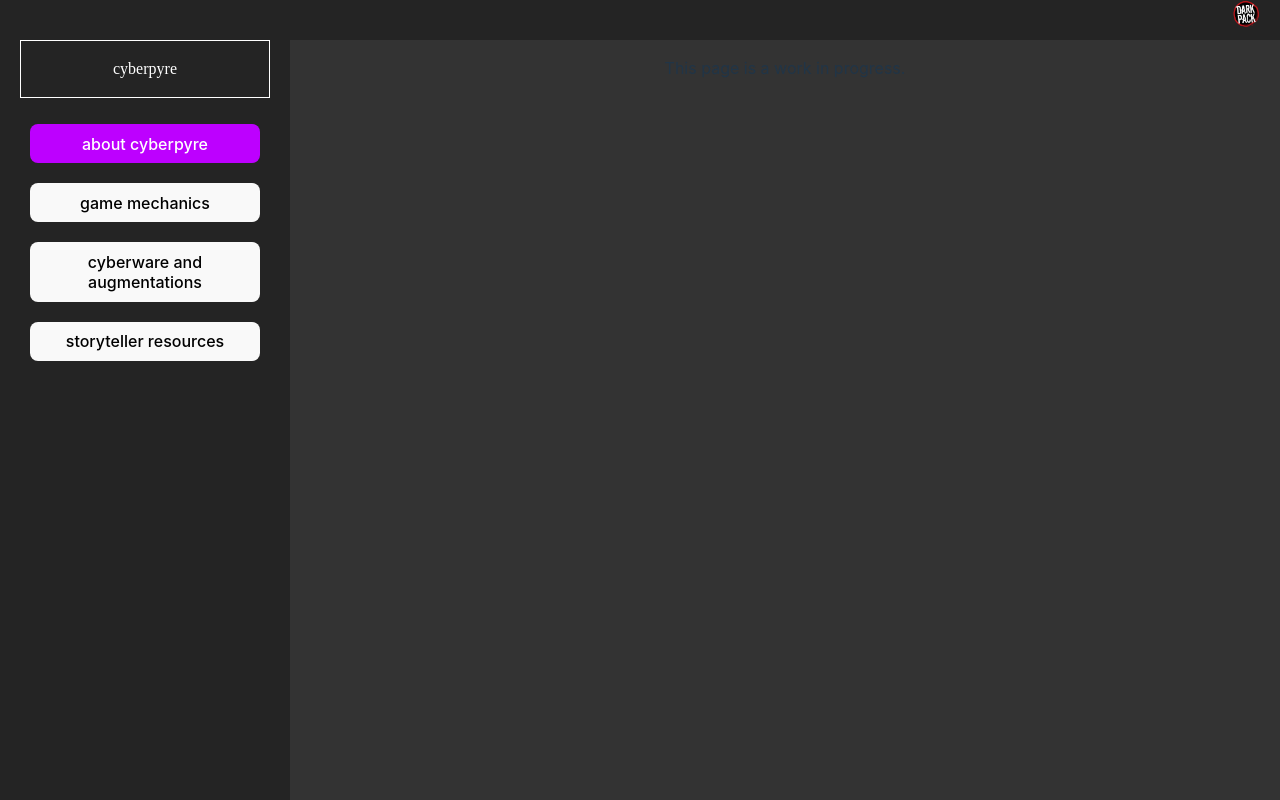
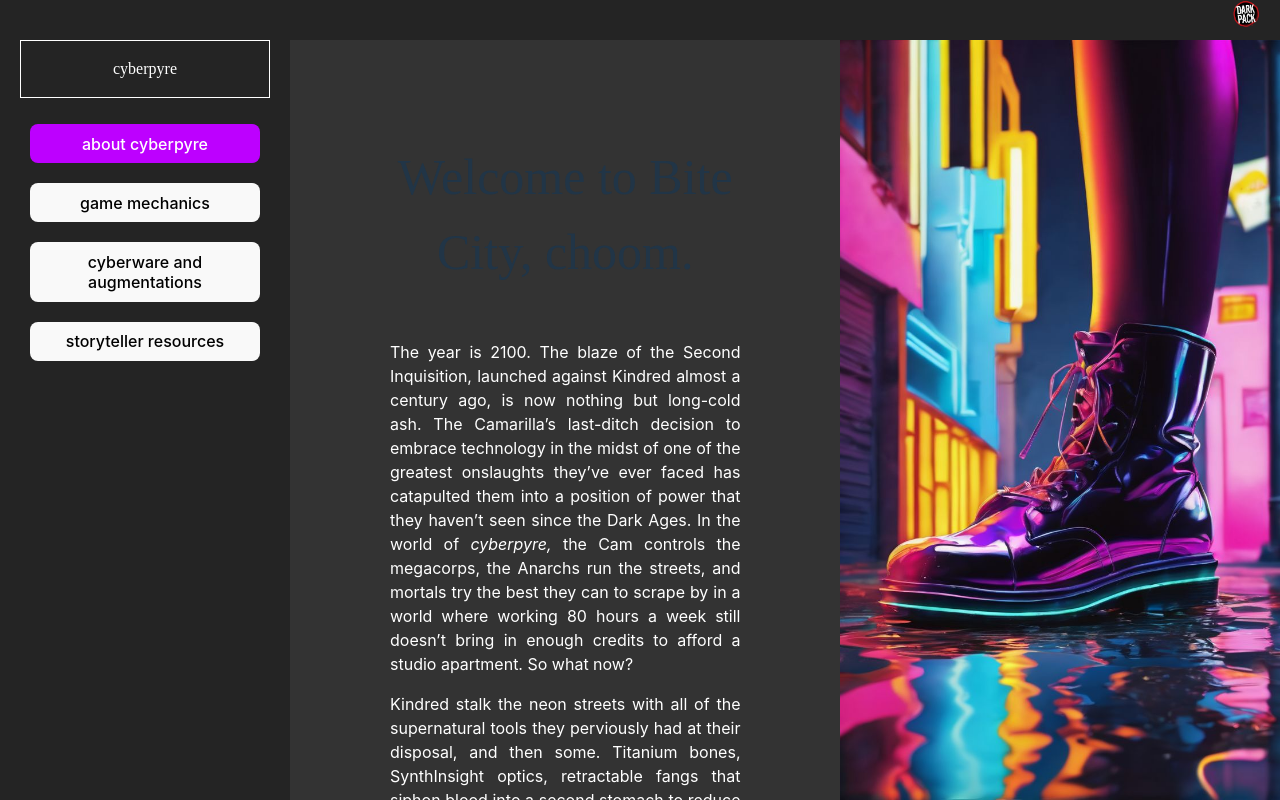
Before and after one commit to qpgdev/cyberpyre, a React (Vite) app: page /about-cyberpyre/kindred-in-the-future in a window 1280 px wide. Built offline with nearby package versions, Linux system fonts and the light colour scheme; the HTML template or start-up script is replaced by a standard one; a web font is replaced by a local one.

Commit message:
Added KindredInTheFutureComponent back to about-cyberpyre tab dropdown, fixed nested <p> error in SupportTheProject component

```diff
--- a/src/components/about-cyberpyre-pages/KindredInTheFuture.tsx
+++ b/src/components/about-cyberpyre-pages/KindredInTheFuture.tsx
@@ -1,11 +1,64 @@
 import "../../App.css";
+import boot from "../../assets/neon-boot.png";
 
 function KindredInTheFuture() {
   return (
-    <div>
-      <p>This page is a work in progress.</p>
+    <div className="scrollable-div" style={{ maxHeight: "95vh" }}>
+      <div style={{ display: "flex" }}>
+        <div
+          style={{
+            marginTop: "50px",
+            marginLeft: "100px",
+            marginRight: "100px",
+            justifyContent: "center",
+          }}
+        >
+          <p
+            className="setting-the-scene-title"
+            style={{ fontFamily: "Orbitron", fontSize: "50px" }}
+          >
+            Welcome to Bite City, choom.
+          </p>
+          <p className="game-mechanics-text">
+            The year is 2100. The blaze of the Second Inquisition, launched
+            against Kindred almost a century ago, is now nothing but long-cold
+            ash. The Camarilla’s last-ditch decision to embrace technology in
+            the midst of one of the greatest onslaughts they’ve ever faced has
+            catapulted them into a position of power that they haven’t seen
+            since the Dark Ages. In the world of <em>cyberpyre,</em> the Cam
+            controls the megacorps, the Anarchs run the streets, and mortals try
+            the best they can to scrape by in a world where working 80 hours a
+            week still doesn’t bring in enough credits to afford a studio
+            apartment. So what now?
+          </p>
+          <p className="game-mechanics-text">
+            Kindred stalk the neon streets with all of the supernatural tools
+            they perviously had at their disposal, and then some. Titanium
+            bones, SynthInsight optics, retractable fangs that siphon blood into
+            a second stomach to reduce your hunger... with the parallel
+            advancements in cybernetics in Blood Sorcery, the possibilities for
+            augmentations are endless. That being said, mortals have gotten
+            pretty creative with cyberware on their own. It's harder to puncture
+            the flesh when someone has subdermal armor implants...
+          </p>
+          <p className="game-mechanics-text">
+            <em>cyberpyre</em> is an unofficial supplement for Vampire: the
+            Masquerade - 5th Edition, a tabletop role-playing game which is
+            sometimes colloquially referred to by players as <em>V5</em>. If you
+            are interested in this supplement, I would recommend finding a copy
+            of the V5 Corebook, and potentially the V5 Player’s Guide. While
+            references to core mechanics of V5 will be provided, this supplement
+            will largely assume that you have played V5 before, or are at least
+            familiar with most of the core mechanics. If a core concept of V5 is
+            more thoroughly explained in the source material, references to the
+            official books will be provided as necessary.
+          </p>
+        </div>
+        <img src={boot} style={{ height: "95vh" }}></img>
+      </div>
     </div>
   );
 }
 
+
 export default KindredInTheFuture;
--- a/src/components/about-cyberpyre-pages/SupportTheProject.tsx
+++ b/src/components/about-cyberpyre-pages/SupportTheProject.tsx
@@ -51,7 +51,7 @@
             to the <strong> contributors </strong> page.
           </p>
           <p className="game-mechanics-text">
-            You may also consider donating on my Patreon{" "}
+            You may also consider donating on my {" "}
             <a
               href="https://github.com/qpgdev/cyberpyre"
               target="_blank"
@@ -59,13 +59,29 @@
               style={{ color: "#bd00ff" }}
             >
               {" "}
-              here.
+              Patreon.
             </a>
+            &nbsp; Any donations recieved will be reinvested into the project in the following priority order
+            (though expect these priorities to change here and there as time goes on): <br></br>
           </p>
+          <p
+              className="game-mechanics-text"
+              style={{
+                padding: "10px",
+                marginTop: "0px",
+                marginBottom: "0px",
+                marginLeft: "20px",
+                marginRight: "0px",
+                textAlign: "left",
+              }}
+            >
+            &bull; Keeping the site up and running; <br></br>
+            &bull; Purchasing artwork for the site. <br></br>
+            </p>
           <p className="game-mechanics-text">
             <em>cyberpyre</em> is open source, which means that all of the
             source code used for the project is publicly available for you to
-            view and use. You can find the source code on GitHub{" "}
+            view and use. You can find the source code on {" "}
             <a
               href="https://github.com/qpgdev/cyberpyre"
               target="_blank"
@@ -73,7 +89,7 @@
               style={{ color: "#bd00ff" }}
             >
               {" "}
-              here.
+              GitHub.
             </a>
           </p>
         </div>
--- a/src/components/sidebar-tabs/AboutCyberpyreTab.tsx
+++ b/src/components/sidebar-tabs/AboutCyberpyreTab.tsx
@@ -15,13 +15,13 @@
     navigate("/about-cyberpyre/what-is-cyberpyre");
   };
 
+  const navigateToKindredInTheFuture = () => {
+    navigate('/about-cyberpyre/kindred-in-the-future');
+    };
+
   const navigateToSupportTheProject = () => {
     navigate("/about-cyberpyre/support-the-project");
   };
-
-  // const navigateToKindredInTheFuture = () => {
-  // navigate('/playing-cyberpyre/kindred-in-the-future');
-  // };
 
   const toggleDropdown = () => {
     setIsOpen(!isOpen);
@@ -44,8 +44,8 @@
         <div className="dropdown-content">
           {/* <a onClick={navigateToSettingTheScene}>setting the scene</a> */}
           <a onClick={navigateToWhatIsCyberpyre}>what is cyberpyre?</a>
+          <a onClick={navigateToKindredInTheFuture}>kindred in the future</a>
           <a onClick={navigateToSupportTheProject}>support the project</a>
-          {/* <a onClick={navigateToKindredInTheFuture}>kindred in the future</a> */}
         </div>
       )}
     </div>
```
